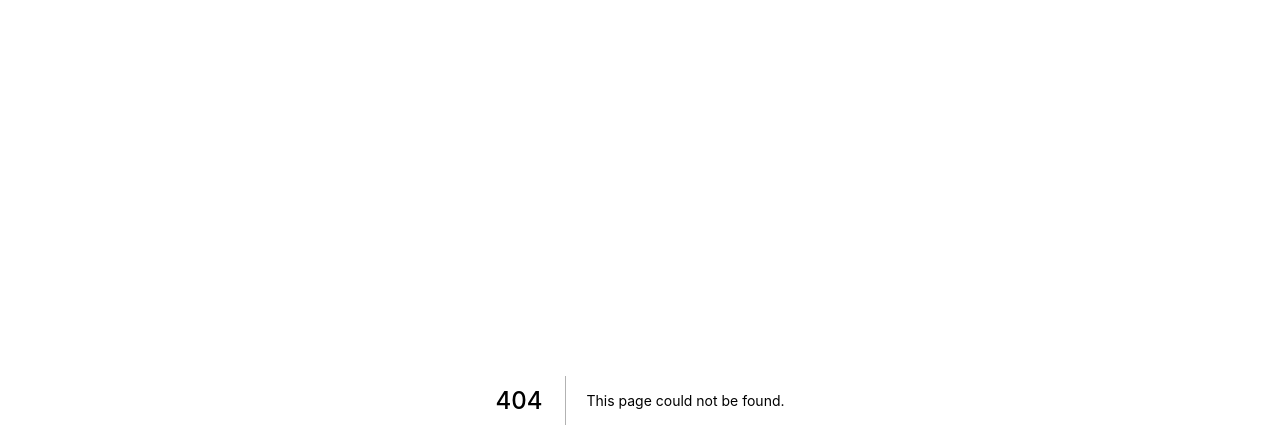
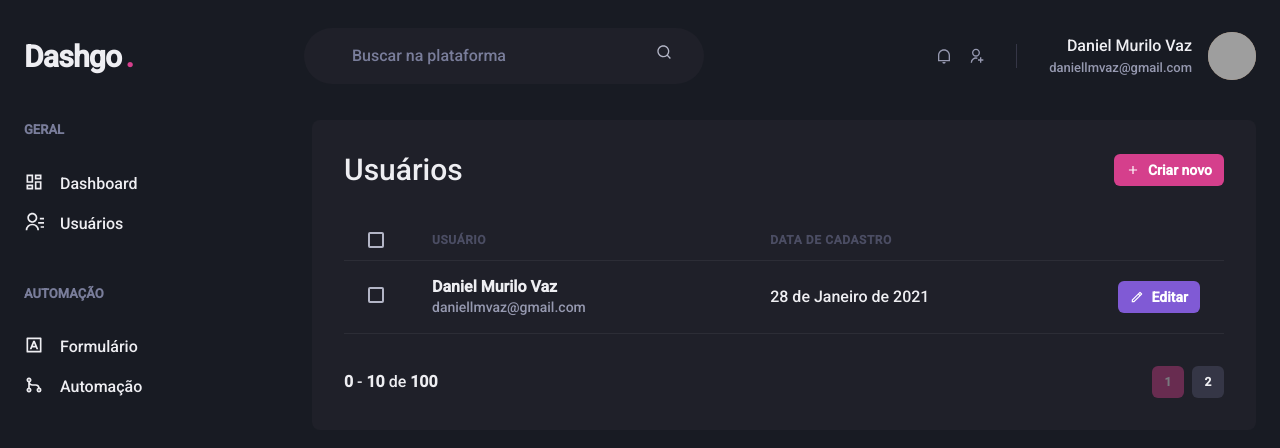
Before and after one commit to daniellvaz/dashgo, a Next.js app: page /users in a window 1280 px wide. Before the commit this address had no page. Shown: the top 448 px of the page. Built offline with nearby package versions, Linux system fonts and the light colour scheme; grey boxes are pictures that could not be loaded.

Commit message:
:sparkles: create users page

```diff
--- a/package.json
+++ b/package.json
@@ -13,9 +13,11 @@
     "@chakra-ui/react": "^1.8.1",
     "@emotion/react": "^11.7.1",
     "@emotion/styled": "^11.6.0",
+    "apexcharts": "^3.33.0",
     "framer-motion": "^6.2.3",
     "next": "12.0.9",
     "react": "17.0.2",
+    "react-apexcharts": "^1.3.9",
     "react-dom": "17.0.2",
     "react-icons": "^4.3.1"
   },
--- /dev/null
+++ b/src/components/Pagination/index.tsx
@@ -0,0 +1,43 @@
+import { Box, Button, Stack } from "@chakra-ui/react";
+
+export default function Pagination() {
+  return (
+    <Stack
+      direction="row"
+      mt="8"
+      justify="space-between"
+      align="center"
+      spacing="6"
+    >
+      <Box>
+        <strong>0</strong> - <strong>10</strong> de <strong>100</strong>
+      </Box>
+      <Stack direction="row" spacing="2">
+        <Button
+          size="sm"
+          fontSize="xs"
+          w="4"
+          colorScheme="pink"
+          disabled
+          _disablad={{
+            bg: "pink.500",
+            cursor: "pointer"
+          }}
+        >
+          1
+        </Button>
+        <Button
+          size="sm"
+          fontSize="xs"
+          w="4"
+          bg="gray.700"
+          _hover={{
+            bg: "gray.500"
+          }}
+        >
+          2
+        </Button>
+      </Stack>
+    </Stack>
+  )
+}
--- a/src/components/Sidebar/Sideba.tsx
+++ b/src/components/Sidebar/Sideba.tsx
@@ -1,9 +1,37 @@
-import { Box } from "@chakra-ui/react"
+import { Box, Icon, Link, Stack, Text } from "@chakra-ui/react";
+import { RiContactsLine, RiDashboardLine, RiGitMergeLine, RiInputMethodLine } from 'react-icons/ri'
 
 export default function Sidebar() {
   return (
-    <Box>
-
+    <Box as="aside" w="64" mr="8">
+      <Stack spacing="12" align="flex-start">
+        <Box>
+          <Text fontWeight="bold" color="gray.400" fontSize="small">GERAL</Text>
+          <Stack spacing="4" mt="8" align="stretch">
+            <Link display="flex" align="center">
+              <Icon as={RiDashboardLine} fontSize="20"/>
+              <Text ml="4" fontWeight="medium">Dashboard</Text>
+            </Link>
+            <Link display="flex" align="center">
+              <Icon as={RiContactsLine} fontSize="20"/>
+              <Text ml="4" fontWeight="medium">Usuários</Text>
+            </Link>
+          </Stack>
+        </Box>
+        <Box>
+          <Text fontWeight="bold" color="gray.400" fontSize="small">AUTOMAÇÃO</Text>
+          <Stack spacing="4" mt="8" align="stretch">
+            <Link display="flex" align="center">
+              <Icon as={RiInputMethodLine} fontSize="20"/>
+              <Text ml="4" fontWeight="medium">Formulário</Text>
+            </Link>
+            <Link display="flex" align="center">
+              <Icon as={RiGitMergeLine} fontSize="20"/>
+              <Text ml="4" fontWeight="medium">Automação</Text>
+            </Link>
+          </Stack>
+        </Box>
+      </Stack>
     </Box>
   )
 }
--- /dev/null
+++ b/src/pages/users/index.tsx
@@ -0,0 +1,74 @@
+
+import { Box, Button, Flex, Heading, Icon, Table, Th, Thead, Tr, Checkbox, Tbody, Td, Text } from "@chakra-ui/react";
+import { RiAddLine, RiPencilLine } from "react-icons/ri";
+import Header from "../../components/Header/Header";
+import Pagination from "../../components/Pagination";
+import Sidebar from "../../components/Sidebar/Sideba";
+
+export default function UserList() {
+  return (
+    <Box>
+      <Header />
+
+      <Flex w="100%" my="6" maxWidth={1480} mx="auto" px="6">
+        <Sidebar />
+
+        <Box flex="1" borderRadius={8} bg="gray.800" p="8">
+          <Flex mb="8" justify="space-between" align="center">
+            <Heading size="lg" fontWeight="normal">Usuários</Heading>
+
+            <Button
+              as="a"
+              size="sm"
+              fontSize="sm"
+              colorScheme="pink"
+              leftIcon={<Icon as={RiAddLine} />}
+            >
+              Criar novo
+            </Button>
+          </Flex>
+
+          <Table colorScheme="whiteAlpha">
+            <Thead>
+              <Tr>
+                <Th px="6" color="gray.300" width="8">
+                  <Checkbox colorScheme="pink"/>
+                </Th>
+                <Th>Usuário</Th>
+                <Th>Data de cadastro</Th>
+                <Th w="8"></Th>
+              </Tr>
+            </Thead>
+            <Tbody>
+              <Tr>
+                <Td px="6">
+                  <Checkbox colorScheme="pink"/>
+                </Td>
+                <Td>
+                  <Box>
+                    <Text fontWeight="bold">Daniel Murilo Vaz</Text>
+                    <Text fontSize="sm" color="gray.300">daniellmvaz@gmail.com</Text>
+                  </Box>
+                </Td>
+                <Td>28 de Janeiro de 2021</Td>
+                <Td>
+                  <Button
+                    as="a"
+                    size="sm"
+                    fontSize="sm"
+                    colorScheme="purple"
+                    leftIcon={<Icon as={RiPencilLine} />}
+                  >
+                    Editar
+                  </Button>
+                </Td>
+              </Tr>
+            </Tbody>
+          </Table>
+
+          <Pagination />
+        </Box>
+      </Flex>
+    </Box>
+  )
+}
```
Also changed, not shown: src/pages/dashboard.tsx (+81 -1 lines), src/pages/users/create.tsx (added, +19 -0 lines), 1 other file (tests, documents, lock files or other folders).
